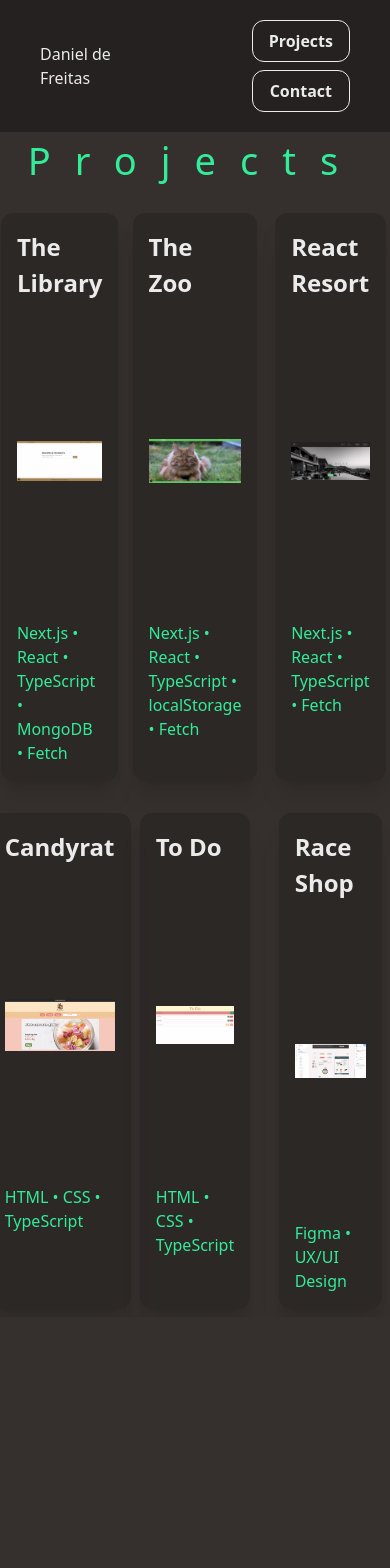
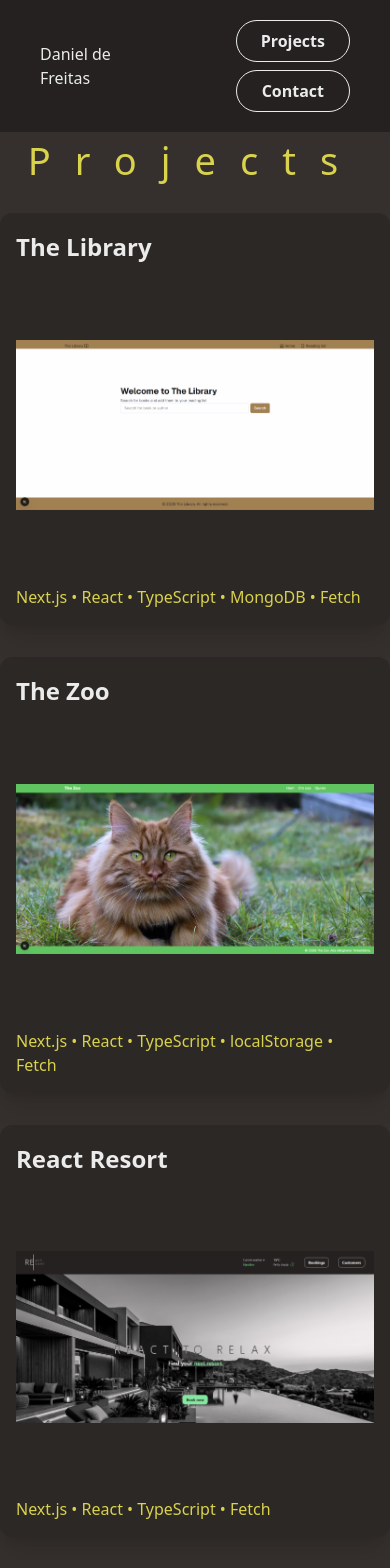
Before and after one commit to freitasmedia/portfolio-2.0, a Next.js app: page /projects in a window 390 px wide. Shown: the top 1568 px of the page. Before the commit the page ends 1317 px from the top, so only its background shows below. Built offline with nearby package versions, Linux system fonts and the light colour scheme.

Commit message:
fridayyy

```diff
--- a/app/components/Hero.tsx
+++ b/app/components/Hero.tsx
@@ -2,7 +2,7 @@ import Link from "next/link";
 import Image from "next/image";
 
 export const Hero = () => (
-  <section className="relative isolate flex min-h-[calc(100svh-6.25rem)] items-end overflow-hidden bg-dark-grey px-6 py-14 sm:px-10 lg:items-center lg:px-16 lg:py-20">
+  <section className="relative isolate flex min-h-[calc(100svh-6.25rem)] items-start overflow-hidden bg-dark-grey px-6 py-14 sm:px-10 lg:px-16 lg:py-20">
     <Image
       src="/meMustang.png"
       alt="Daniel in a mustang"
@@ -16,20 +16,21 @@ export const Hero = () => (
       className="absolute inset-0 -z-10 bg-gradient-to-t from-dark-grey via-dark-grey/65 to-dark-grey/10 lg:bg-gradient-to-r lg:from-dark-grey lg:via-dark-grey/80 lg:to-dark-grey/5"
     />
 
-    <div className="mx-auto w-full max-w-7xl">
-      <div className="relative z-10 max-w-xl">
-        <h1 className="text-4xl font-light tracking-tight text-white sm:text-5xl lg:text-7xl">
+    <div className="w-full max-w-7xl">
+      <div className="relative z-10 max-w-2xl">
+        <h1 className="heading-one text-nav-button text-[clamp(1.25rem,7vw,2.25rem)] sm:text-4xl md:text-5xl lg:text-6xl tracking-[clamp(0.1rem,calc(2vw_-_0.3rem),1.5rem)] whitespace-nowrap">
           Frontend Developer
         </h1>
 
-        <p className="mt-6 max-w-lg text-base leading-relaxed text-white/80 sm:text-lg">
+        <p className="mt-6 max-w-xl text-base leading-relaxed text-white/80 sm:text-lg">
           I’m Daniel, a frontend developer with a background in photography and
-          video production. I enjoy motorsports, trackdays and video games. I’m
-          a team player who works hard, but always makes time for a laugh!
+          video production. I enjoy motorsports, trackdays and video games.{" "}
+          <br /> I’m a team player who works hard, but always makes time for a
+          laugh!
         </p>
 
         <Link
-          href="/contact"
+          href="mailto:freitasmedia@gmail.com"
           className="mt-8 inline-flex rounded-full border border-nav-button/70 px-6 py-3 text-sm font-medium text-nav-button transition-colors duration-300 hover:bg-nav-button hover:text-dark-grey focus-visible:outline-2 focus-visible:outline-offset-4 focus-visible:outline-nav-button"
         >
           Contact me
--- a/app/components/ImageCarousel.tsx
+++ b/app/components/ImageCarousel.tsx
@@ -32,14 +32,14 @@ export default function ImageCarousel({ images, alt }: ImageCarouselProps) {
           />
           <button
             onClick={previousImage}
-            className="cursor-pointer absolute left-0 top-1/2 -translate-y-1/2 rounded-lg bg-gray-900 p-2 text-white hover:bg-gray-700"
+            className="cursor-pointer absolute left-0 top-1/2 -translate-y-1/2 rounded-lg p-2 text-foreground hover:text-nav-button"
             aria-label="Previous Image"
           >
             <ChevronLeft size={20} />
           </button>
           <button
             onClick={nextImage}
-            className="cursor-pointer absolute right-0 top-1/2 -translate-y-1/2 rounded-lg bg-gray-900 p-2 text-white hover:bg-gray-700"
+            className="cursor-pointer absolute right-0 top-1/2 -translate-y-1/2 rounded-lg p-2 text-foreground hover:text-nav-button"
             aria-label="Next Image"
           >
             <ChevronRight size={20} />
--- a/app/globals.css
+++ b/app/globals.css
@@ -4,8 +4,8 @@
   --background: #35302d;
   --foreground: #ebebeb;
   --dark-grey: #242120;
-  --nav-button: #33ec99;
-  --nav-button-hover: #1cb47291;
+  --nav-button: #d9d24c;
+  --nav-button-hover: #9c962a;
 }
 
 @theme inline {
@@ -60,6 +60,6 @@ body {
   }
 
   .nav-button {
-    @apply px-4 py-2 font-bold text-center hover:text-nav-button transition-colors duration-300 border rounded-xl cursor-pointer;
+    @apply px-6 py-2 font-bold text-center hover:text-nav-button transition-colors duration-300 border rounded-full cursor-pointer;
   }
 }
--- a/app/projects/page.tsx
+++ b/app/projects/page.tsx
@@ -11,9 +11,9 @@ export default function ProjectsPage() {
     <>
       <h1 className="heading-one text-nav-button">Projects</h1>
 
-      <div className="grid justify-items-center grid-cols-3 gap-4 pt-4">
+      <div className="grid grid-cols-1 justify-items-center gap-4 pt-4 sm:grid-cols-2 lg:grid-cols-3">
         <div
-          className="bg-dark-grey/50 p-4 rounded-xl shadow-xl m-2 cursor-pointer"
+          className="my-2 w-full cursor-pointer rounded-xl bg-dark-grey/50 p-4 shadow-xl sm:m-2 sm:w-auto"
           onClick={() => setSelectedProject("library")}
         >
           <h3 className="heading-three">The Library</h3>
@@ -31,7 +31,7 @@ export default function ProjectsPage() {
           </span>
         </div>
         <div
-          className="bg-dark-grey/50 p-4 rounded-xl shadow-xl m-2 cursor-pointer"
+          className="my-2 w-full cursor-pointer rounded-xl bg-dark-grey/50 p-4 shadow-xl sm:m-2 sm:w-auto"
           onClick={() => setSelectedProject("zoo")}
         >
           <h3 className="heading-three">The Zoo</h3>
@@ -48,7 +48,7 @@ export default function ProjectsPage() {
           </span>
         </div>
         <div
-          className="bg-dark-grey/50 p-4 rounded-xl shadow-xl m-2 cursor-pointer"
+          className="my-2 w-full cursor-pointer rounded-xl bg-dark-grey/50 p-4 shadow-xl sm:m-2 sm:w-auto"
           onClick={() => setSelectedProject("reactResort")}
         >
           <h3 className="heading-three">React Resort</h3>
@@ -65,9 +65,9 @@ export default function ProjectsPage() {
           </span>
         </div>
       </div>
-      <div className="grid justify-items-center grid-cols-3 gap-4 pt-4">
+      <div className="grid grid-cols-1 justify-items-center gap-4 pt-4 sm:grid-cols-2 lg:grid-cols-3">
         <div
-          className="bg-dark-grey/50 p-4 rounded-xl shadow-xl m-2 cursor-pointer"
+          className="my-2 w-full cursor-pointer rounded-xl bg-dark-grey/50 p-4 shadow-xl sm:m-2 sm:w-auto"
           onClick={() => setSelectedProject("candyrat")}
         >
           <h3 className="heading-three">Candyrat</h3>
@@ -84,7 +84,7 @@ export default function ProjectsPage() {
           </span>
         </div>
         <div
-          className="bg-dark-grey/50 p-4 rounded-xl shadow-xl m-2 cursor-pointer"
+          className="my-2 w-full cursor-pointer rounded-xl bg-dark-grey/50 p-4 shadow-xl sm:m-2 sm:w-auto"
           onClick={() => setSelectedProject("toDo")}
         >
           <h3 className="heading-three">To Do</h3>
@@ -101,7 +101,7 @@ export default function ProjectsPage() {
           </span>
         </div>
         <div
-          className="bg-dark-grey/50 p-4 rounded-xl shadow-xl m-2 cursor-pointer"
+          className="my-2 w-full cursor-pointer rounded-xl bg-dark-grey/50 p-4 shadow-xl sm:m-2 sm:w-auto"
           onClick={() => setSelectedProject("raceShop")}
         >
           <h3 className="heading-three">Race Shop</h3>
@@ -130,7 +130,7 @@ export default function ProjectsPage() {
           >
             <button
               onClick={() => setSelectedProject(null)}
-              className="absolute top-4 right-4 cursor-pointer"
+              className="absolute top-4 right-4 cursor-pointer hover:text-red-400"
             >
               X
             </button>
@@ -197,7 +197,7 @@ export default function ProjectsPage() {
                 </Link>
 
                 <Link
-                  href="https://github.com/freitasmedia/theZoo"
+                  href="https://zoo-nine-delta.vercel.app/"
                   target="_blank"
                   rel="noopener noreferrer"
                   className="nav-button mt-6 inline-block"
@@ -227,21 +227,12 @@ export default function ProjectsPage() {
                 />
 
                 <Link
-                  href="https://github.com/freitasmedia/ReactResor"
+                  href="https://github.com/freitasmedia/ReactResort"
                   target="_blank"
                   rel="noopener noreferrer"
                   className="nav-button mt-6 inline-block mr-2"
                 >
                   Github
-                </Link>
-
-                <Link
-                  href="https://github.com/freitasmedia/ReactResor"
-                  target="_blank"
-                  rel="noopener noreferrer"
-                  className="nav-button mt-6 inline-block"
-                >
-                  Demo
                 </Link>
               </>
             )}
@@ -297,7 +288,7 @@ export default function ProjectsPage() {
                 </Link>
 
                 <Link
-                  href="https://github.com/freitasmedia/todos"
+                  href="https://todos-three-lac.vercel.app/"
                   target="_blank"
                   rel="noopener noreferrer"
                   className="nav-button mt-6 inline-block"
```
